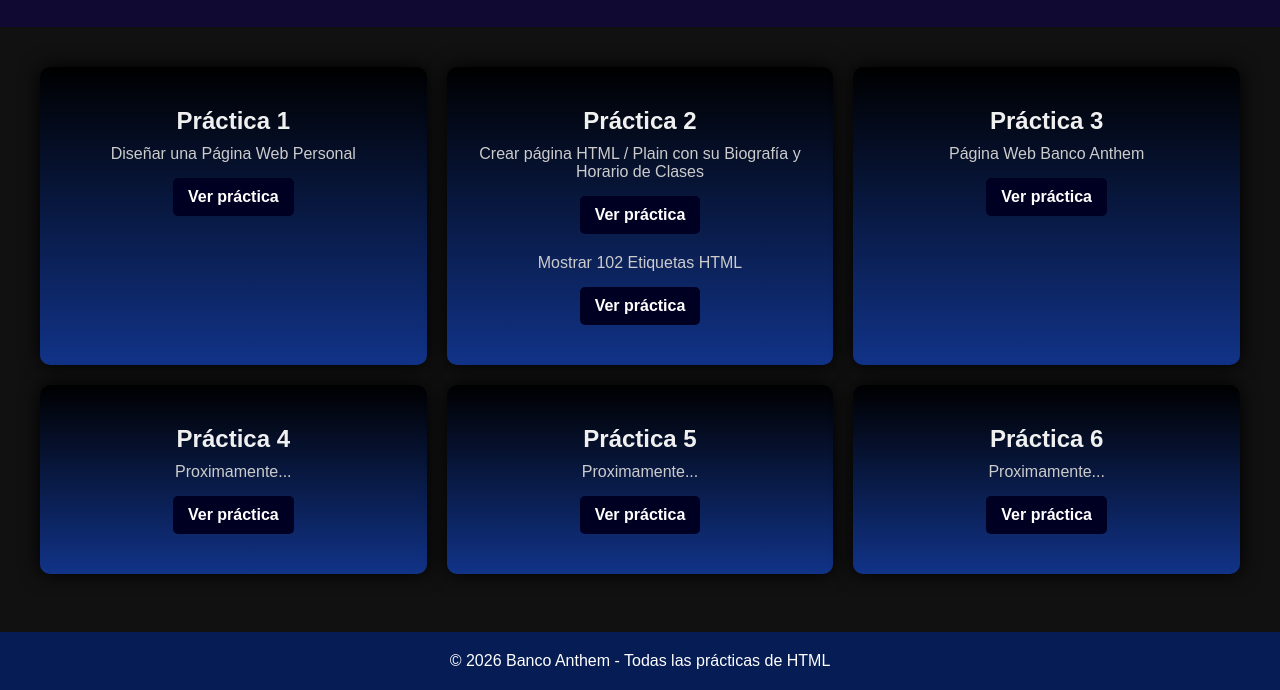
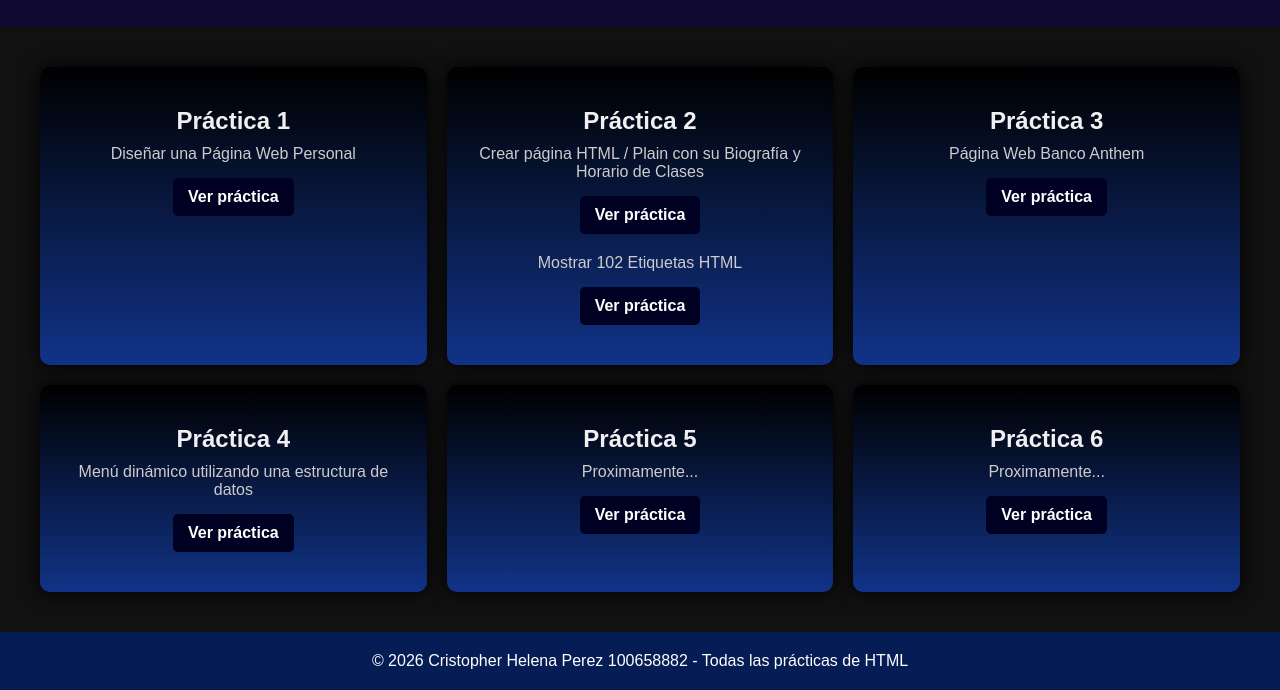
Before and after one commit to cristopherhelenaperez-debug/Lab.-Lenguaje-Programacion-III-Practicas, a plain HTML site: page index.html in a window 1280 px wide. Shown: the part 110-800 px from the top of the page. Drawn offline with Linux system fonts and the light colour scheme.

Commit message:
Update index.html

```diff
--- a/index.html
+++ b/index.html
@@ -34,7 +34,7 @@
             </div>
             <div class="card">
                 <h2>Práctica 4</h2>
-                <p>Proximamente...</p>
+                <p>Menú dinámico utilizando una estructura de datos</p>
                 <a href="#" target="_blank">Ver práctica</a>
             </div>
             <div class="card">
@@ -52,7 +52,7 @@
     </main>
 
     <footer>
-        <p>&copy; 2026 Banco Anthem - Todas las prácticas de HTML</p>
+        <p>&copy; 2026 Cristopher Helena Perez 100658882 - Todas las prácticas de HTML</p>
     </footer>
 </body>
 </html>
```
